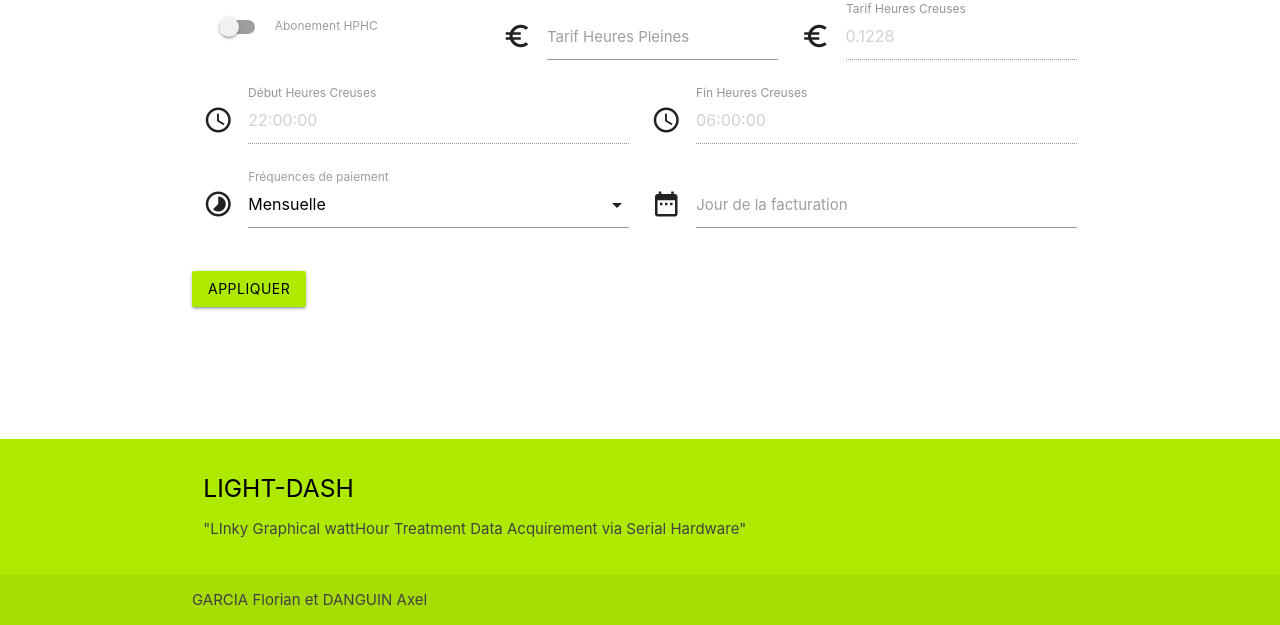
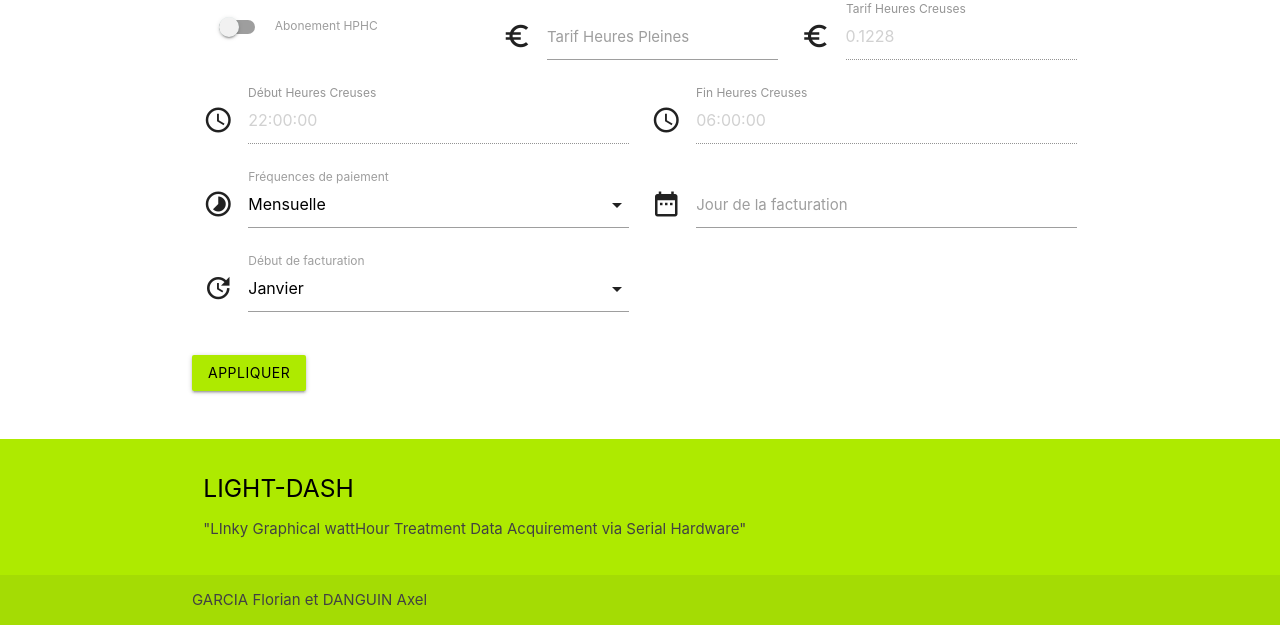
Before and after one commit to garciaflorian/LIGHT-DASH, a Django app: template webapp/lightdash/templates/settings.html in a window 1280 px wide. Shown: the part 175-800 px from the top of the page. Run offline with Django 3.2, Linux system fonts and the light colour scheme; the template is opened without the code that fills it: values that come from a table or form of the project are taken from there, others are empty; parts of the project's set-up code (start-up, migrations or seed data) failed here and were passed over.

Commit message:
month bill settings

```diff
--- a/webapp/lightdash/models.py
+++ b/webapp/lightdash/models.py
@@ -6,6 +6,7 @@ import datetime
 
 
 choixPaiement = ('m','Mensuelle'),('b','Bimestrielle')
+choixDebutBim = ('j','Janvier'),('f','Février')
 
 # Create your models here.
 class TestData(models.Model): #this will house the data sample
@@ -21,6 +22,7 @@ class Settings(models.Model):
     finHC = models.TimeField(default=datetime.time(6,0),null=True)
     freqPaiement = models.CharField(max_length=12, choices=choixPaiement)
     jourPaiement = models.IntegerField()
+    debutBimestre = models.CharField(max_length=7, choices=choixDebutBim)
 
 class LinkyData(models.Model):
     date = models.DateTimeField(auto_now_add=True)
@@ -36,7 +38,8 @@ class SettingsForm(ModelForm):
     finHC = forms.TimeField(initial=datetime.time(6,0),label='Fin Heures Creuses',widget=forms.TextInput(attrs={'placeholder':'06:00:00'}),required=False)
     freqPaiement = forms.ChoiceField(choices=choixPaiement,label='Fréquences de paiement',required=True)
     jourPaiement = forms.IntegerField(min_value=1,max_value=28,label='Jour de la facturation',required=True)
+    debutBimestre = forms.ChoiceField(choices=choixDebutBim,label='Début de facturation',required=False)
 
     class Meta:
         model = Settings
-        fields = ['abonnementHPHC','tarifHP','tarifHC','debutHC','finHC','freqPaiement','jourPaiement']
+        fields = ['abonnementHPHC','tarifHP','tarifHC','debutHC','finHC','freqPaiement','jourPaiement','debutBimestre']
--- a/webapp/lightdash/static/js/settingsForm.js
+++ b/webapp/lightdash/static/js/settingsForm.js
@@ -1,17 +1,16 @@
 window.onload = settingsForm;
 
-function settingsForm()
-{
+function settingsForm(){
+
     var document = window.document;
     var console = window.console;
 
     var abonnementHPHC = document.getElementById("id_abonnementHPHC");
     var tarifHC = document.getElementById("id_tarifHC");
     var debutHC = document.getElementById("id_debutHC");
-    var finHC = document.getElementById("id_finHC")
+    var finHC = document.getElementById("id_finHC");
 
-
-    function bascule(){
+    function basculeHPHC(){
         if(abonnementHPHC.checked){
             tarifHC.disabled = false;
             tarifHC.value = 0.1228;
@@ -29,9 +28,10 @@ function settingsForm()
         }
     }
 
-    bascule();
+    basculeHPHC();
 
-    abonnementHPHC.onchange = function() {
-        bascule();
+    abonnementHPHC.onchange = function(){
+        basculeHPHC();
     }
+
 }
--- a/webapp/lightdash/templates/settings.html
+++ b/webapp/lightdash/templates/settings.html
@@ -49,6 +49,11 @@
                     {{ form.jourPaiement }}
                     <label for="{{ form.jourPaiement.id_for_label}}">{{ form.jourPaiement.label }}</label>
                 </div>
+                <div class="input-field col m6 s12">
+                    <i class="material-icons prefix">update</i>
+                    {{ form.debutBimestre }}
+                    <label for="{{ form.debutBimestre.id_for_label}}">{{ form.debutBimestre.label }}</label>
+                </div>
             </div>
 
             <button class="btn lime accent-4 black-text" type="submit" value="Submit">Appliquer</button>
--- a/webapp/lightdash/views.py
+++ b/webapp/lightdash/views.py
@@ -5,12 +5,12 @@ from django.conf import settings
 from lightdash.models import *
 from django.forms import ModelForm
 from django.db.models import Count
-from datetime import datetime, timedelta
+from datetime import timedelta
 import json
 
 if(Settings.objects.all().count() == 0):
     print("Initialize Settings...")
-    currentSettings = Settings(id=1,abonnementHPHC = True,tarifHP = 0.1579,tarifHC = 0.1228,debutHC = datetime.time(22,0),finHC = datetime.time(6,0),freqPaiement='m',jourPaiement=14)
+    currentSettings = Settings(id=1,abonnementHPHC = True,tarifHP = 0.1579,tarifHC = 0.1228,debutHC = datetime.time(22,0),finHC = datetime.time(6,0),freqPaiement='m',jourPaiement=14,debutBimestre='j')
     currentSettings.save()
 
 # Create your views here.
@@ -82,6 +82,7 @@ def settings(request):
             currentSettings.finHC = dataSettings['finHC']
             currentSettings.freqPaiement = dataSettings['freqPaiement']
             currentSettings.jourPaiement = dataSettings['jourPaiement']
+            currentSettings.debutBimestre = dataSettings['debutBimestre']
             currentSettings.save()
             return HttpResponseRedirect(reverse(index))
     else:
```
Also changed, not shown: webapp/lightdash/migrations/0011_settings_debutbimestre.py (added), webapp/lightdash/migrations/0012_auto_20190401_0813.py (added).
